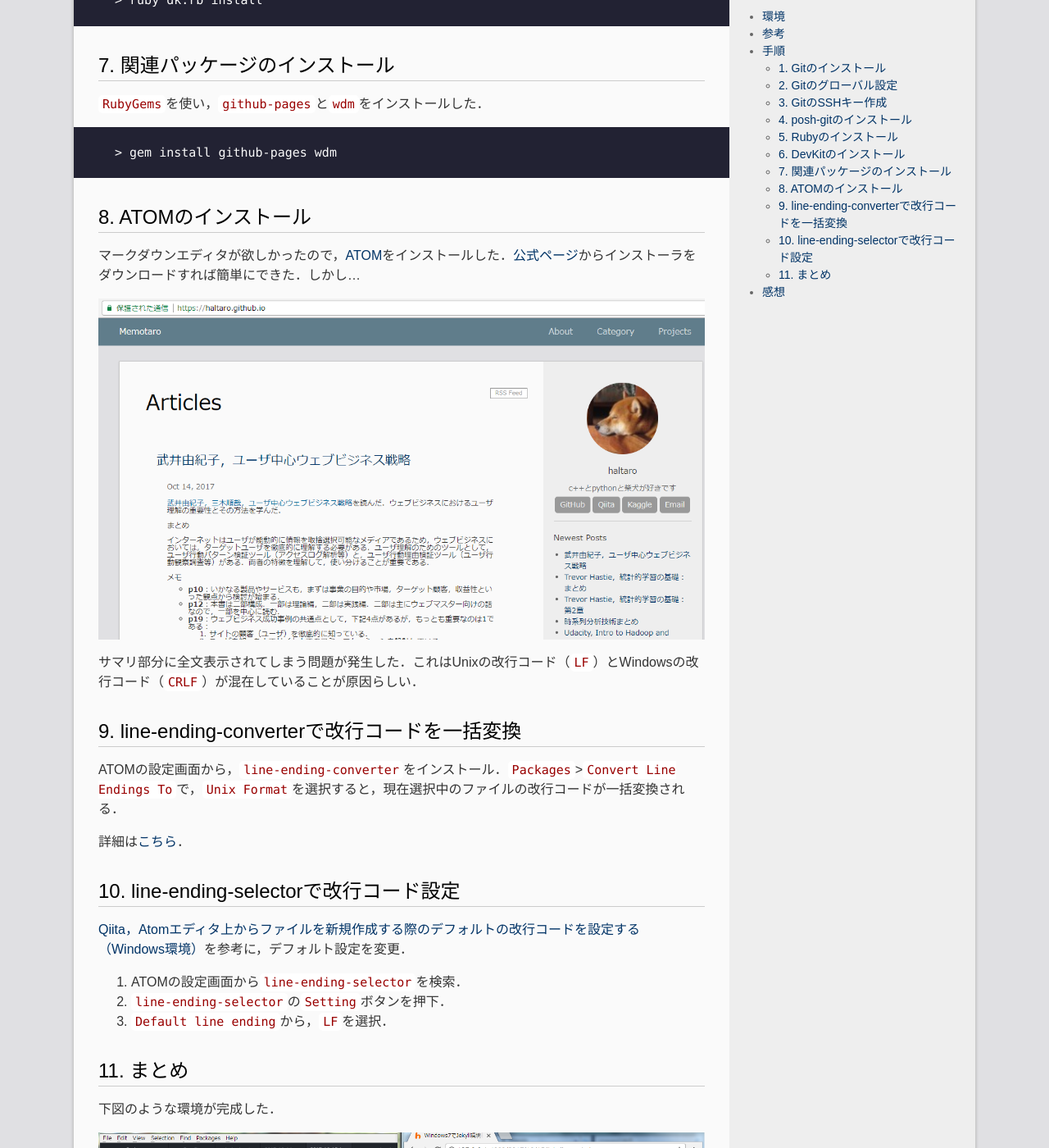
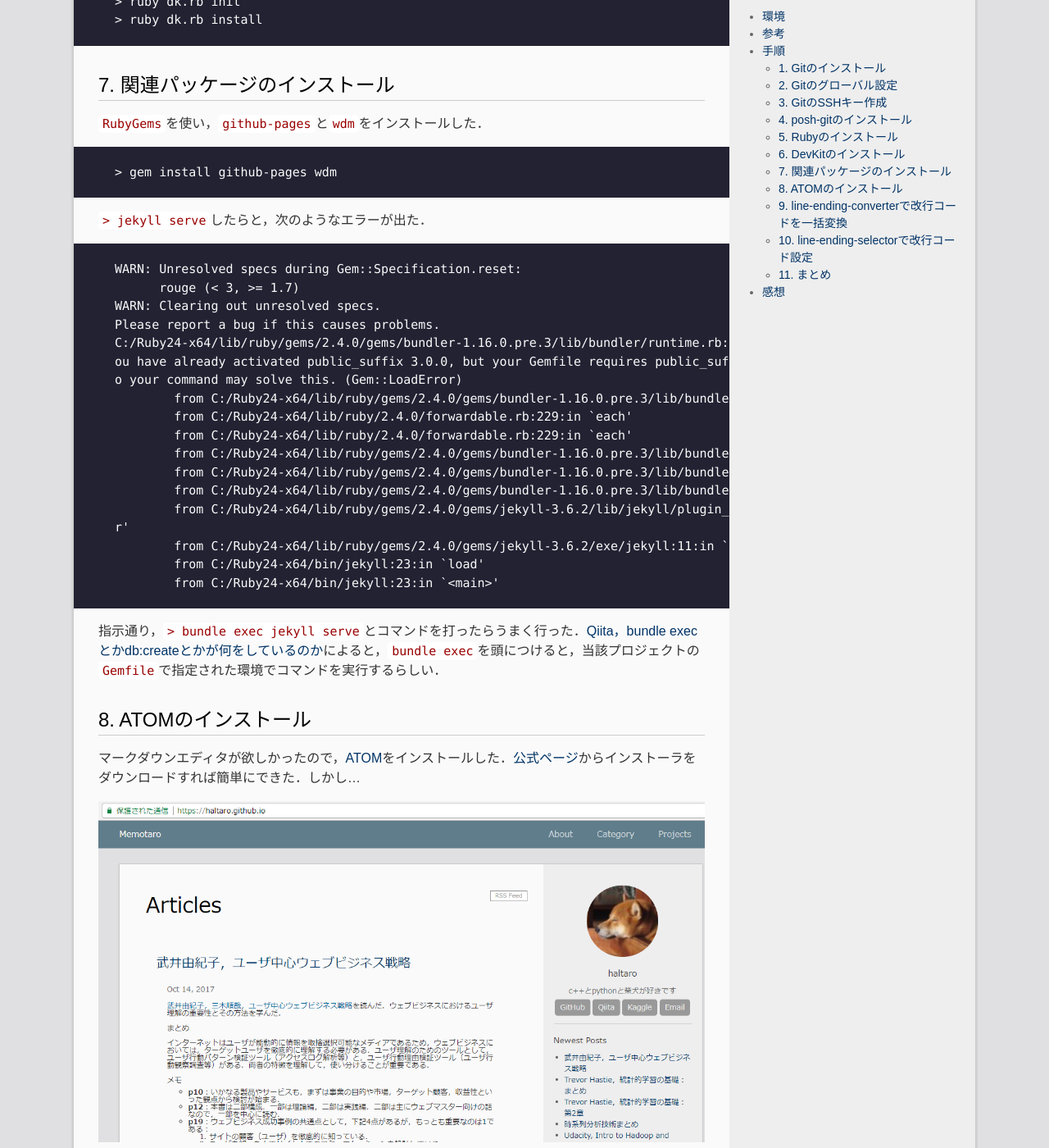
Before and after one commit to madoreenu/haltaro.github.io, a Jekyll site: the page built from _posts/2017-10-15-jekyll-windows.md, in a window 1280 px wide and 1400 px high, scrolled down 2852 px. Shown: the whole window at 82% size. Built offline with Jekyll 4.4.1, drawn with Linux system fonts in a browser that asks for light colours; some of the changed text lies outside the part shown.

Commit message:
Revise commands

````diff
--- a/_posts/2017-10-15-jekyll-windows.md
+++ b/_posts/2017-10-15-jekyll-windows.md
@@ -23,6 +23,7 @@ categories:
 * [posh-git](https://github.com/dahlbyk/posh-git)：PowerShellでgitコマンド補完を可能にするツール．
 * [KaoriYa，Windowsでjekyll 3.0（github-pages）を使う](https://www.kaoriya.net/blog/2016/02/07/)：WindowsにおけるJekyll環境構築方法．
 * [RubyInstaller](https://rubyinstaller.org/downloads/)：RubyおよびDevKitのインストール．
+[Qiita，bundle execとかdb:createとかが何をしているのか](https://qiita.com/windhorn/items/0f58866291f8273f18fb)：`bundle exec`の使い方について．
 * [ATOM](https://atom.io/)：GitHubが開発したテキストエディタ．
 * [ATOM，Line ending converter](https://atom.io/packages/line-ending-converter)：ATOMの改行コードを一括変換するパッケージ．
 * [Qiita，Atomエディタ上からファイルを新規作成する際のデフォルトの改行コードを設定する（Windows環境）](https://qiita.com/nyoro_712/items/8c80e32aa49f7a2d2eaf)：ATOMのデフォルト改行コード設定方法．
@@ -102,6 +103,31 @@ Rubyのパッケージ管理システム`RubyGems`のインストールに必要
 > gem install github-pages wdm
 ```
 
+`> jekyll serve`したらと，次のようなエラーが出た．
+
+```
+WARN: Unresolved specs during Gem::Specification.reset:
+      rouge (< 3, >= 1.7)
+WARN: Clearing out unresolved specs.
+Please report a bug if this causes problems.
+C:/Ruby24-x64/lib/ruby/gems/2.4.0/gems/bundler-1.16.0.pre.3/lib/bundler/runtime.rb:315:in `check_for_activated_spec!': Y
+ou have already activated public_suffix 3.0.0, but your Gemfile requires public_suffix 2.0.5. Prepending `bundle exec` t
+o your command may solve this. (Gem::LoadError)
+        from C:/Ruby24-x64/lib/ruby/gems/2.4.0/gems/bundler-1.16.0.pre.3/lib/bundler/runtime.rb:33:in `block in setup'
+        from C:/Ruby24-x64/lib/ruby/2.4.0/forwardable.rb:229:in `each'
+        from C:/Ruby24-x64/lib/ruby/2.4.0/forwardable.rb:229:in `each'
+        from C:/Ruby24-x64/lib/ruby/gems/2.4.0/gems/bundler-1.16.0.pre.3/lib/bundler/runtime.rb:28:in `map'
+        from C:/Ruby24-x64/lib/ruby/gems/2.4.0/gems/bundler-1.16.0.pre.3/lib/bundler/runtime.rb:28:in `setup'
+        from C:/Ruby24-x64/lib/ruby/gems/2.4.0/gems/bundler-1.16.0.pre.3/lib/bundler.rb:107:in `setup'
+        from C:/Ruby24-x64/lib/ruby/gems/2.4.0/gems/jekyll-3.6.2/lib/jekyll/plugin_manager.rb:50:in `require_from_bundle
+r'
+        from C:/Ruby24-x64/lib/ruby/gems/2.4.0/gems/jekyll-3.6.2/exe/jekyll:11:in `<top (required)>'
+        from C:/Ruby24-x64/bin/jekyll:23:in `load'
+        from C:/Ruby24-x64/bin/jekyll:23:in `<main>'
+```
+
+指示通り，`> bundle exec jekyll serve`とコマンドを打ったらうまく行った．[Qiita，bundle execとかdb:createとかが何をしているのか](https://qiita.com/windhorn/items/0f58866291f8273f18fb)によると，`bundle exec`を頭につけると，当該プロジェクトの`Gemfile`で指定された環境でコマンドを実行するらしい．
+
 ## 8. ATOMのインストール
 マークダウンエディタが欲しかったので，[ATOM](https://atom.io/)をインストールした．[公式ページ](https://atom.io/)からインストーラをダウンロードすれば簡単にできた．しかし…
 
@@ -128,7 +154,7 @@ ATOMの設定画面から，`line-ending-converter`をインストール．`Pack
 
 ![env]({{site.baseurl}}/images/2017-10-15-env.png)
 
-PowerShellで`jekyll serve`して，ブラウザで`http://127.0.0.1:4000`から出来栄えを確認しながら，ATOMでマークダウンを編集できる．
+PowerShellで`> bundle exec jekyll serve`して，ブラウザで`http://127.0.0.1:4000`から出来栄えを確認しながら，ATOMでマークダウンを編集できる．
 
 # 感想
 ATOMは本当に便利．Linuxが届いたらインストールしようと思う．
````
Also changed, not shown: 2 other files.
